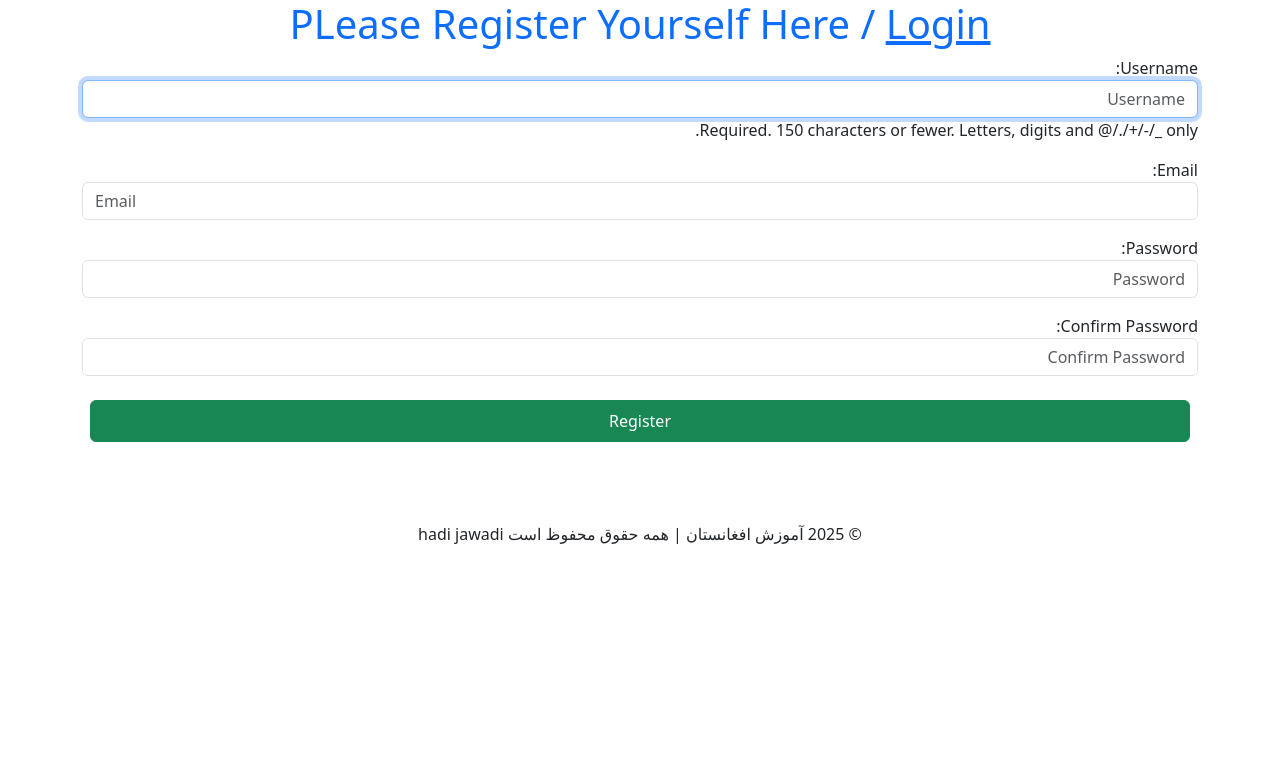
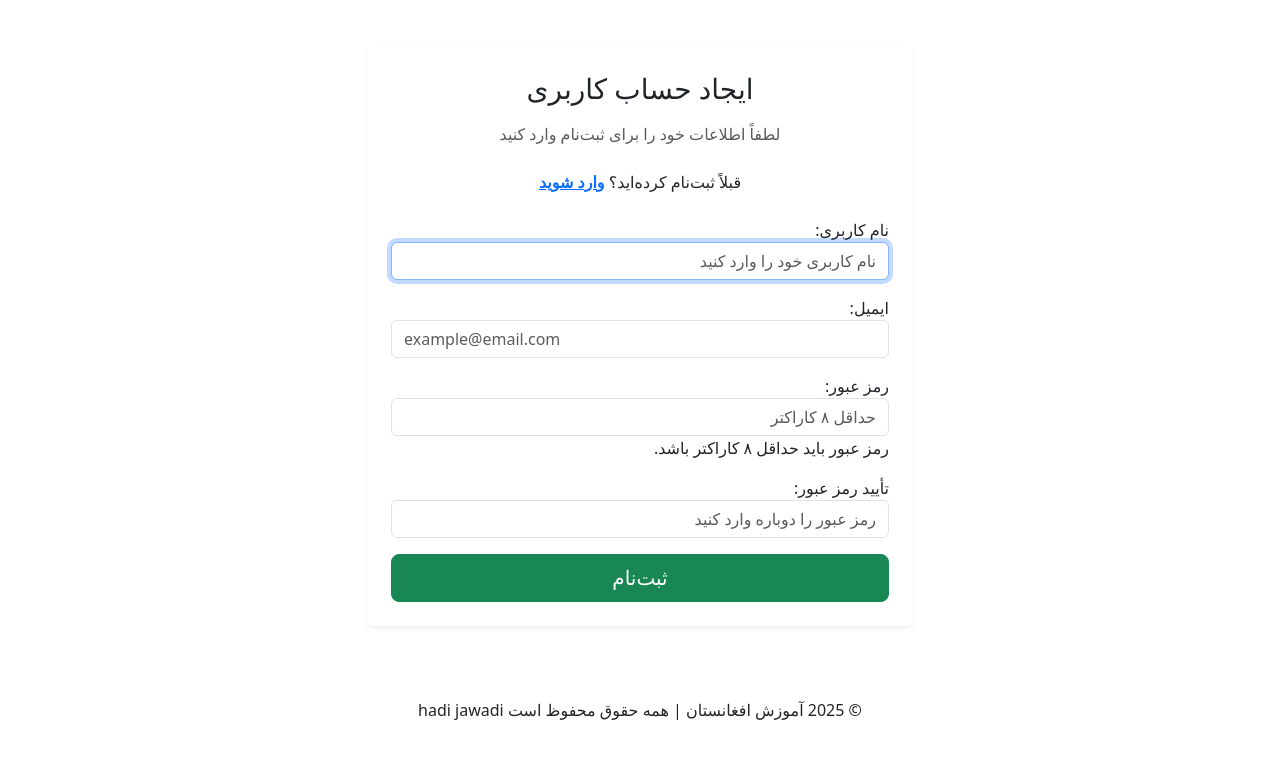
Before and after one commit to Hadi-jawdi/Vknow.app, a Django app: page /account/register/ in a window 1280 px wide. Shown: the top 759 px of the page. Run offline with Django 5.2, Linux system fonts and the light colour scheme.

Commit message:
Account app enhanced.

```diff
--- a/account_app/forms.py
+++ b/account_app/forms.py
@@ -3,62 +3,70 @@ from django import forms
 from django import forms
 from django.contrib.auth.forms import UserCreationForm
 from django.contrib.auth.models import User
-
-
-
 # for registering user with email
 from django import forms
 from django.contrib.auth.forms import UserCreationForm
 from django.contrib.auth.models import User
 
+from django import forms
+from django.contrib.auth.forms import UserCreationForm
+from django.contrib.auth.models import User
+
+
 class CustomUserCreationForm(UserCreationForm):
+    username = forms.CharField(
+        label="نام کاربری",
+        widget=forms.TextInput(
+            attrs={
+                'class': 'form-control',
+                'placeholder': 'نام کاربری خود را وارد کنید',
+                'autofocus': True,
+            }
+        ),
+    )
+
     email = forms.EmailField(
+        label="ایمیل",
         required=True,
-        widget=forms.EmailInput(attrs={'class': 'form-control', 'placeholder': 'Email'})
+        widget=forms.EmailInput(
+            attrs={
+                'class': 'form-control',
+                'placeholder': 'example@email.com',
+            }
+        ),
     )
+
     password1 = forms.CharField(
-        label="Password",
-        widget=forms.PasswordInput(attrs={'class': 'form-control', 'placeholder': 'Password'}),
+        label="رمز عبور",
+        widget=forms.PasswordInput(
+            attrs={
+                'class': 'form-control',
+                'placeholder': 'حداقل ۸ کاراکتر',
+            }
+        ),
+        help_text="رمز عبور باید حداقل ۸ کاراکتر باشد.",
     )
+
     password2 = forms.CharField(
-        label="Confirm Password",
-        widget=forms.PasswordInput(attrs={'class': 'form-control', 'placeholder': 'Confirm Password'}),
+        label="تأیید رمز عبور",
+        widget=forms.PasswordInput(
+            attrs={
+                'class': 'form-control',
+                'placeholder': 'رمز عبور را دوباره وارد کنید',
+            }
+        ),
     )
 
     class Meta:
         model = User
-        fields = ['username', 'email', 'password1', 'password2']
-        widgets = {
-            'username': forms.TextInput(attrs={'class': 'form-control', 'placeholder': 'Username'}),
-        }
+        fields = ("username", "email", "password1", "password2")
 
     def save(self, commit=True):
         user = super().save(commit=False)
-        user.email = self.cleaned_data['email']  # Save the email field
+        user.email = self.cleaned_data["email"]
         if commit:
             user.save()
         return user
-
-# class CustomUserCreationForm(UserCreationForm):
-#     email = forms.EmailField(required=True)  # Adding the email field
-
-#     class Meta:
-#         model = User
-#         fields = ['username', 'email', 'password1', 'password2']  # Specify fields to include
-#         widgets = {
-#             'username': forms.TextInput(attrs={'class': 'form-control', 'placeholder': 'Username'}),
-#             'email': forms.EmailInput(attrs={'class': 'form-control', 'placeholder': 'Email '}),
-#             'password1': forms.PasswordInput(attrs={'class': 'form-control', 'placeholder': 'Password'}),
-#             'password2': forms.PasswordInput(attrs={'class': 'form-control', 'placeholder': 'Confirm Password'}),
-#         }
-
-#     def save(self, commit=True):
-#         user = super().save(commit=False)
-#         user.email = self.cleaned_data['email']  # Save the email field
-#         if commit:
-#             user.save()
-#         return user
-
 
 
 
--- a/account_app/templates/account_app/pages/register.html
+++ b/account_app/templates/account_app/pages/register.html
@@ -1,19 +1,46 @@
 {% include 'includes/base.html' %}
 
-<div class="container">
-  <h1 class="text-center text-primary">PLease Register Yourself Here / <a href = '{% url "account_app:login_user"%}'>Login</a></h1>
+{% block content %}
+<div class="container py-5">
+  <div class="row justify-content-center">
+    <div class="col-md-7 col-lg-6">
 
+      <div class="card shadow-sm border-0">
+        <div class="card-body p-4">
 
+          <h3 class="text-center mb-3">ایجاد حساب کاربری</h3>
+          <p class="text-center text-muted mb-4">
+            لطفاً اطلاعات خود را برای ثبت‌نام وارد کنید
+          </p>
 
-  <form action="{%url 'account_app:register_user'%}" method="post">
-    {%csrf_token%} {{form.as_p}}
-    <div class="d-grid">
-      <button class="btn btn-success py-2 m-2 btn-block" type="submit">
-        Register
-      </button>
+          <p class="text-center mb-4">
+            قبلاً ثبت‌نام کرده‌اید؟
+            <a href="{% url 'account_app:login_user' %}" class="fw-bold text-primary">
+              وارد شوید
+            </a>
+          </p>
+
+          <form action="{% url 'account_app:register_user' %}" method="post">
+            {% csrf_token %}
+
+            <!-- Django Form -->
+            <div class="mb-3">
+              {{ form.as_p }}
+            </div>
+
+            <div class="d-grid mt-3">
+              <button class="btn btn-success btn-lg" type="submit">
+                ثبت‌نام
+              </button>
+            </div>
+          </form>
+
+        </div>
+      </div>
+
     </div>
-    <br />
-    <br />
-  </form>
+  </div>
 </div>
-{% include 'includes/footer.html'%}
+
+{% include 'includes/footer.html' %}
+{% endblock content %}
--- a/account_app/views.py
+++ b/account_app/views.py
@@ -61,4 +61,5 @@ def register_user(request):
 
 
 def dashboard(request):
+
     return render(request, "account_app/pages/dashboard.html")
--- /dev/null
+++ b/requirements.txt
@@ -0,0 +1,2 @@
+Django>=5.1.0
+pypdf>=3.0.0
```
Also changed, not shown: account_app/templates/account_app/pages/login.html (+61 -16 lines), db.sqlite3, 2 other files.
